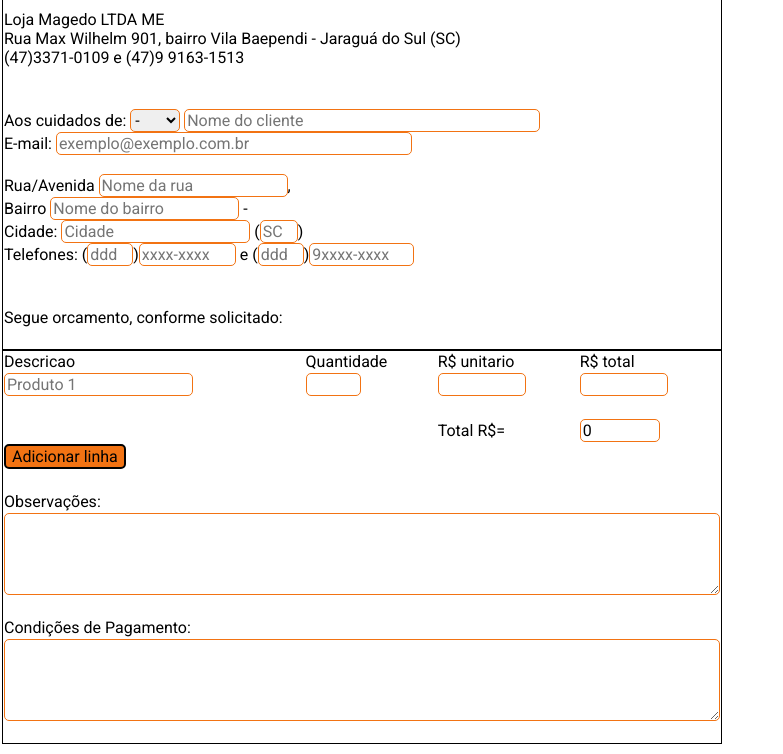
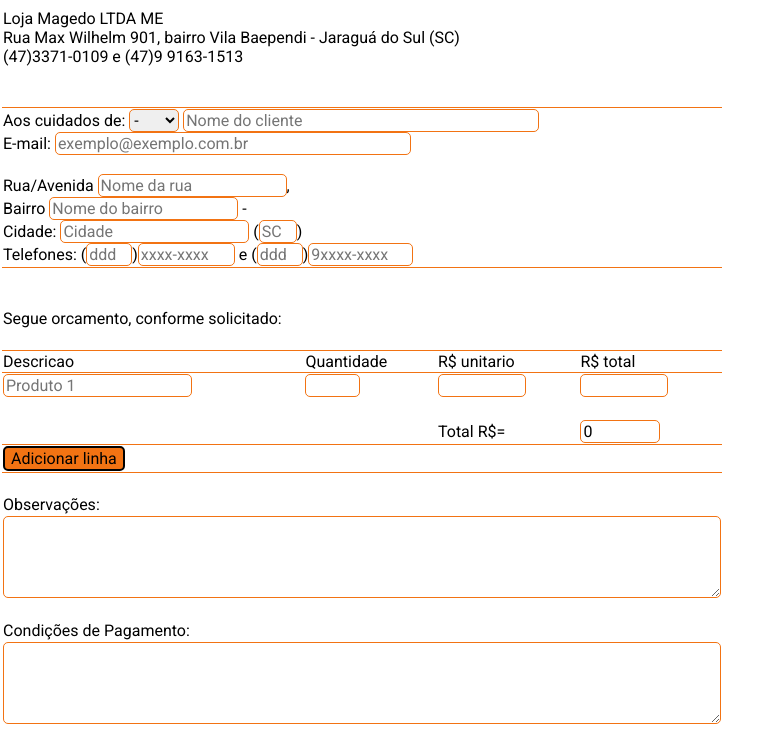
Before and after one commit to clovisf/formulario-orcamento-v01, a plain HTML site: page index.html in a window 1280 px wide. Shown: the part 83-837 px from the top of the page, without its empty margins (0-783 px from the left). Drawn offline with Linux system fonts and the light colour scheme.

Commit message:
improved CSS styling
improved CSS styling

```diff
--- a/cssorcamento.css
+++ b/cssorcamento.css
@@ -12,15 +12,15 @@ display: block;
 margin: 0 auto;
 
 }
-.tabelaorc{
-  border: 1px solid #000000;
+.tabelaorc {
+  border: 0px solid #000000;
   background-color: #ffffff;
   border-collapse: collapse;
   padding: 0px;
   width: 720px;
 }
-.cabecalho{
-  border: 1px solid #000000;
+.cabecalho {
+  border: 0px solid #000000;
   background-color: #ffffff;
   border-collapse: collapse;
   padding: 0px;
@@ -31,6 +31,7 @@ margin: 0 auto;
 .botaoenviar{
   float: right;
 }
+
 descricao{
 width: 100%;
 float: center;
@@ -71,3 +72,13 @@ p.impressao{
   font-family: 'Roboto', sans-serif;
   font-size: 1em;
 }
+
+.produtodinamico:tr, .qtdedinamica tr, .valorunitdinamico tr, .resultmultiplicdinamico tr, .totalizador {
+	border: 1px solid #f27313;
+	border-right: 1px solid #000000;
+}
+.cabecalhocontato, .cabecalhodescricao, .adicionarlinha {
+	border-top: 1px solid #f27313;
+	border-bottom: 1px solid #f27313;
+  border-radius: 5px;
+}
--- a/index.html
+++ b/index.html
@@ -35,7 +35,7 @@
    <tr>
      <td colspan="5"><br><br></td>
    </tr>
-<tr>
+<tr class="cabecalhocontato">
      <td colspan="5">Aos cuidados de:
        <select name="tratamento" class="tratamento" id="tratamento">
          <option value=" ">-</option>
@@ -73,7 +73,7 @@
       <td class="totalfinal">Total R$= </td>
       <td><input type="text" class="somatoriofinal" name"resultadofinal" size="7" id="resultadofinal"></td>
    </tr>
-   <tr><td colspan="5" class="espacamentotabela"><input type="submit" value="Adicionar linha" class="novalinha" onclick="adicionarlinha();"/></td></tr>
+   <tr class="adicionarlinha"><td colspan="5" class="espacamentotabela"><input type="submit" value="Adicionar linha" class="novalinha" onclick="adicionarlinha();"/></td></tr>
    <tr class="">
      <td colspan="5"><br></td>
   </tr>
```
